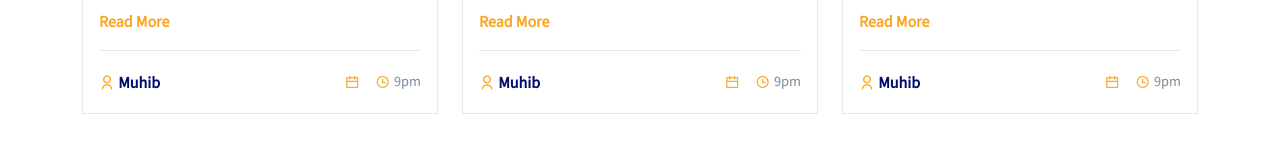
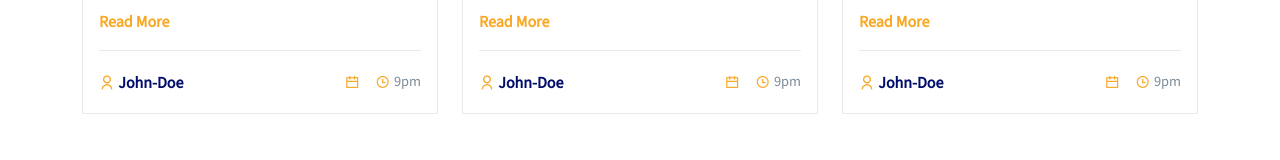
Before and after one commit to navanee1609/car-rent, a React (Create React App) app: page /home in a window 1280 px wide. Shown: the part 4848-5008 px from the top of the page. Built offline with nearby package versions, Linux system fonts and the light colour scheme.

Commit message:
updated name in the blog

```diff
--- a/src/assets/data/blogData.js
+++ b/src/assets/data/blogData.js
@@ -7,7 +7,7 @@ const blogData = [
   {
     id: 1,
     title: "The best way to drive cars",
-    author: "Muhib",
+    author: "John-Doe",
 
     time: "9pm",
     imgUrl: img01,
@@ -20,7 +20,7 @@ const blogData = [
   {
     id: 2,
     title: "If your car battery is down",
-    author: "Muhib",
+    author: "John-Doe",
 
     time: "9pm",
     imgUrl: img02,
@@ -33,7 +33,7 @@ const blogData = [
   {
     id: 3,
     title: "The best way to give trip",
-    author: "Muhib",
+    author: "John-Doe",
 
     time: "9pm",
     imgUrl: img03,
```
